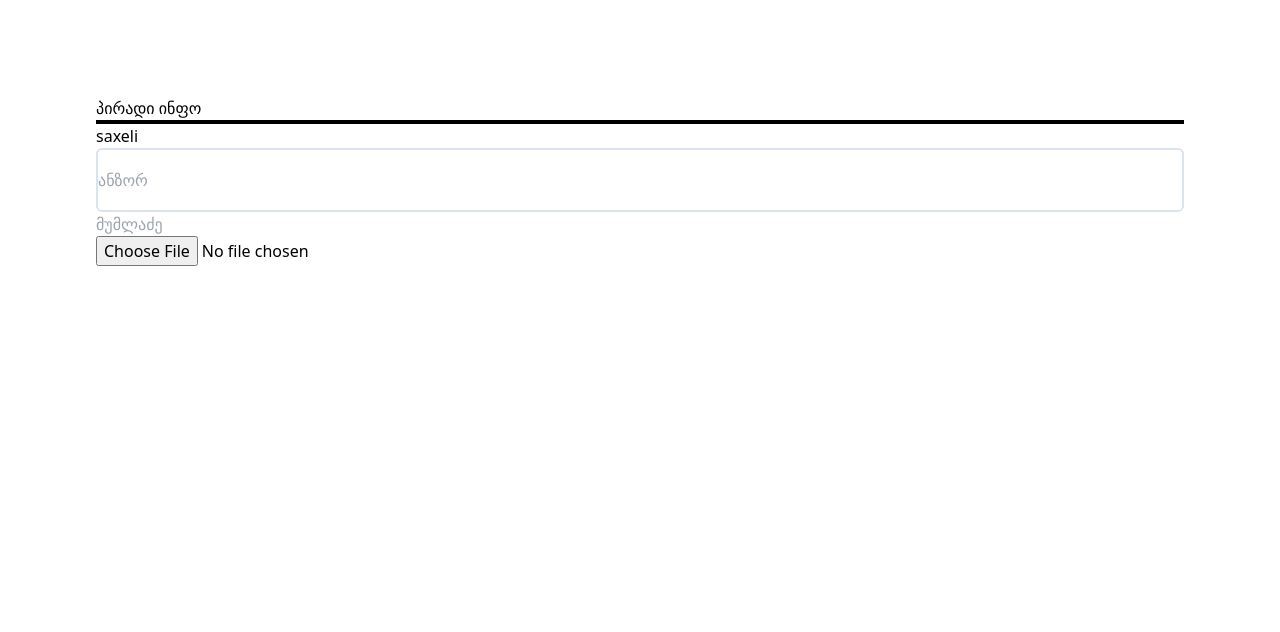
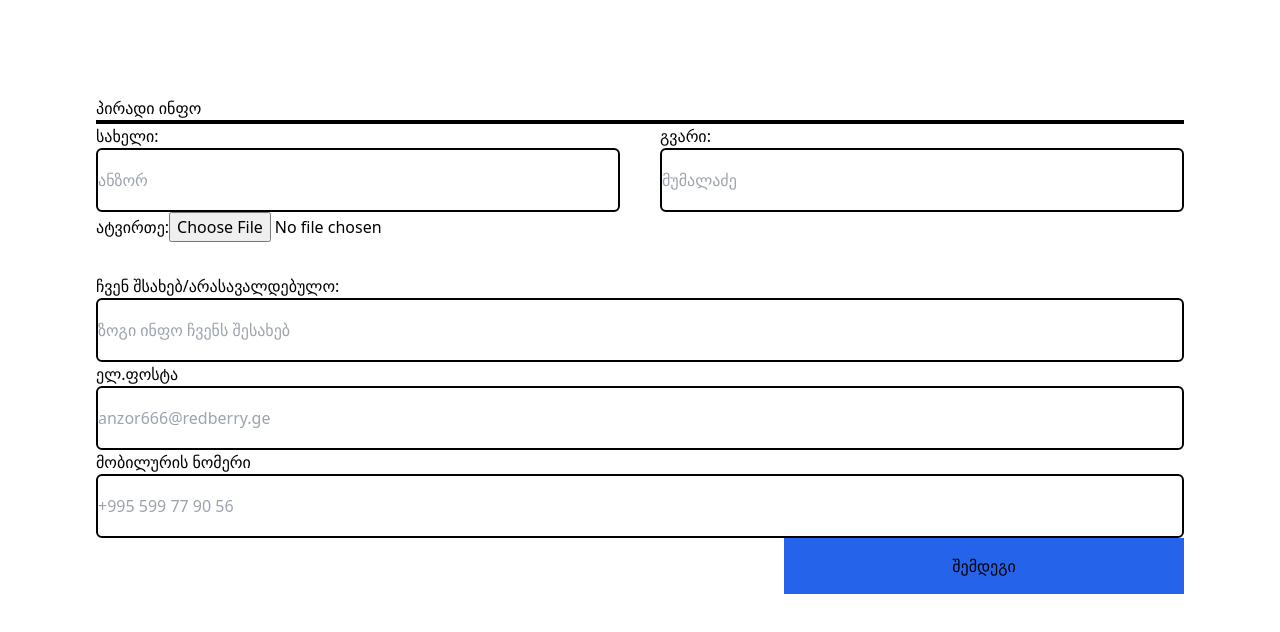
Before and after one commit to Zkirvalidze/redberry_bootcamp_test, a React (Vite) app: page /info in a window 1280 px wide. Shown: the top 632 px of the page. Built offline with nearby package versions, Linux system fonts and the light colour scheme.

Commit message:
updated form logic ,validation

```diff
--- a/src/pages/PersonalInfo.jsx
+++ b/src/pages/PersonalInfo.jsx
@@ -1,15 +1,18 @@
 import React from 'react';
 import { Formik, Form, Field, ErrorMessage } from 'formik';
 import * as Yup from 'yup';
+
 const PersonalInfo = () => {
   const geoAlphabetRegex = /^([\u10D0-\u10F0]+)$/;
   const phoneRegex = /^(\+?995)?(79\d{7}|5\d{8})$/;
+  const fieldStyle =
+    'border-solid border-2 rounded-md border-black h-16   ';
 
   const initialValues = {
     name: '',
     surname: '',
     image: '',
-    number: '',
+    phone: '',
     aboutUs: '',
     email: '',
   };
@@ -17,20 +20,26 @@ const PersonalInfo = () => {
     name: Yup.string()
       .matches(geoAlphabetRegex, 'მხოლოდ ქართული სიმბოლოები')
       .required('')
-      .min(2,'მინიმუმ 2 ასო,ქართული ასოები'),
+      .min(2, 'მინიმუმ 2 ასო,ქართული ასოები'),
     surname: Yup.string()
-      .required('required')
+      .required('')
       .min(2)
       .matches(geoAlphabetRegex, 'მხოლოდ ქართული სიმბოლოები'),
-    // image: yup.required('required'),
-    number: Yup.string()
+    image: Yup.mixed().required('File is required'),
+    phone: Yup.string()
       .matches(
         phoneRegex,
         'უნდა აკმაყოფილებდეს ქართული მობილურის ნომრის ფორმატს'
       )
-      .required('required'),
-    email: Yup.string().required().matches(),
+      .required(''),
+    email: Yup.string()
+      .required()
+      .matches('@redberry.ge', 'უნდა მთავრდებოდეს @redberry.ge-თი'),
   });
+
+    const onsubmit = (event)=>{
+
+        console.log(11111111111111)}
   return (
     <div className="m-24">
       <h1>პირადი ინფო</h1>
@@ -38,24 +47,70 @@ const PersonalInfo = () => {
       <Formik
         initialValues={initialValues}
         validationSchema={validationSchema}
-        onSubmit={() => {}}
-        // validateOnChange={false}
-        // validateOnBlur={false}
+        onSubmit={onsubmit}
       >
         {(props) => (
-          <Form className="flex justify-center flex-col">
-            <label htmlFor="name">saxeli</label>
+          <Form className="flex justify-center flex-col ">
+            <div className="flex  gap-10 justify-between">
+              <div className="flex flex-col w-full   ">
+                <label htmlFor="name">სახელი:</label>
+                <Field
+                  type="text"
+                  name="name"
+                  placeholder="ანზორ"
+                  className={fieldStyle}
+                />
+                <ErrorMessage name="name" />
+              </div>
+              <div className="flex flex-col w-full   ">
+                <label htmlFor="surname">გვარი:</label>
+                <Field
+                  type="text"
+                  name="surname"
+                  placeholder="მუმალაძე"
+                  className={fieldStyle}
+                />
+                <ErrorMessage name="surname" />
+              </div>
+            </div>
+            <div className="mb-8">
+              <label htmlFor="name">ატვირთე:</label>
+              <Field type="file" name="image" />
+              <ErrorMessage name="image" />
+            </div>
+
+            <label htmlFor="name">ჩვენ შსახებ/არასავალდებულო:</label>
+            <Field
+              type="textarea"
+              name="aboutUs"
+              placeholder="ზოგი ინფო ჩვენს შესახებ"
+              className={fieldStyle}
+            />
+            <ErrorMessage name="aboutUs" />
+
+            <label htmlFor="name">ელ.ფოსტა</label>
             <Field
               type="text"
-              name="name"
-              placeholder="ანზორ"
-              className=" border-solid border-2 rounded-md border-[#dae3f0] h-16 w-full outline-none  focus-within:border-madart-orange registration-input "
+              name="email"
+              placeholder="anzor666@redberry.ge"
+              className={fieldStyle}
             />
-            <ErrorMessage name='name'/>
-            <Field type="text" name="surname" placeholder="მუმლაძე" />
-            <Field type="file" name="image" />
-            <Field type="phone" name="phone" />
-            <Field type="text" name="email" />
+            <ErrorMessage name="email" />
+
+            <label htmlFor="name">მობილურის ნომერი </label>
+            <Field
+              type="text"
+              name="phone"
+              placeholder="+995 599 77 90 56"
+              className={fieldStyle}
+            />
+            <ErrorMessage name="phone" />
+
+            <div className="flex  justify-end">
+              <button className=" p-4 bg-blue-600 w-[400px]" type='submit'>
+                შემდეგი
+              </button>
+            </div>
           </Form>
         )}
       </Formik>
```
